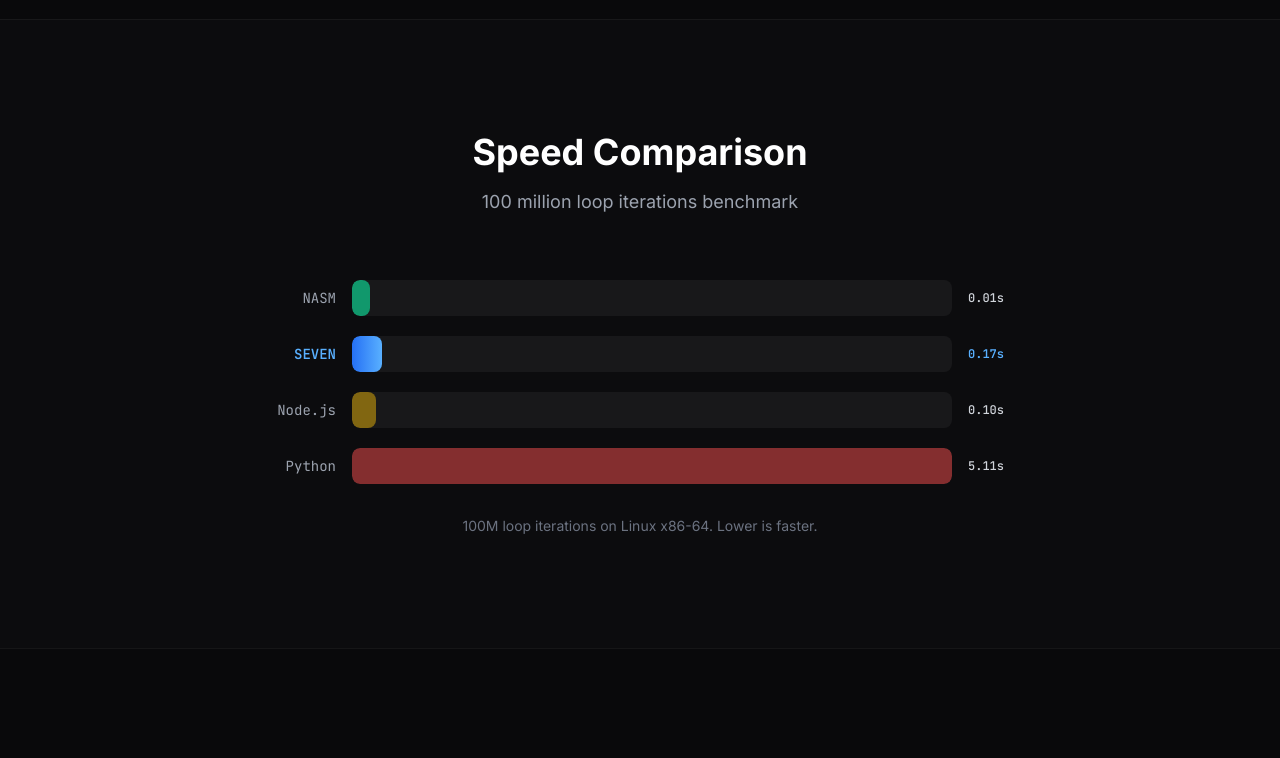
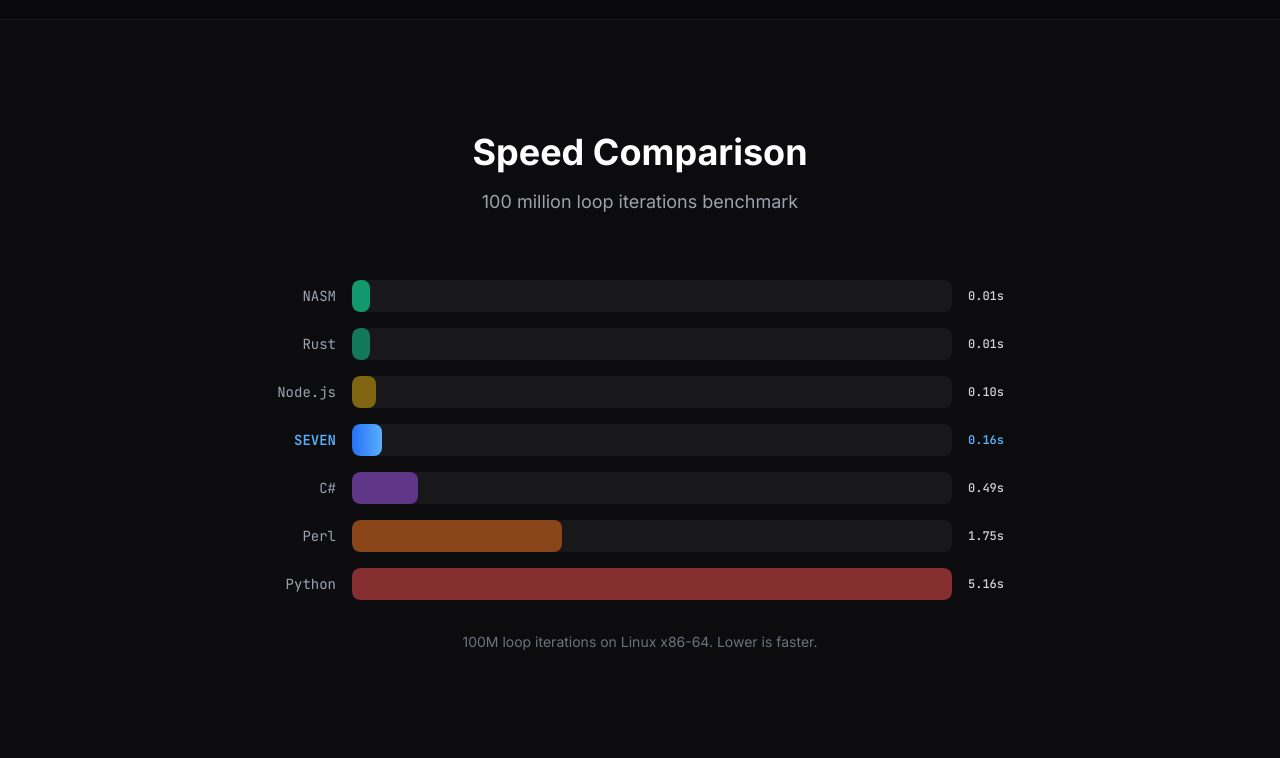
Before and after one commit to seven-language/seven-language.github.io, a plain HTML site: page index.html in a window 1280 px wide. Shown: the part 1903-2661 px from the top of the page. Drawn offline with nearby package versions, Linux system fonts and the light colour scheme.

Commit message:
Add Rust, C#, Perl to speed comparison benchmarks

```diff
--- a/index.html
+++ b/index.html
@@ -168,7 +168,7 @@
                     <div class="w-12 h-12 rounded-xl bg-seven-600/10 flex items-center justify-center mb-4">
                         <svg class="w-6 h-6 text-seven-400" fill="none" stroke="currentColor" viewBox="0 0 24 24"><path stroke-linecap="round" stroke-linejoin="round" stroke-width="2" d="M13 10V3L4 14h7v7l9-11h-7z"/></svg>
                     </div>
-                    <h3 class="text-lg font-semibold text-white mb-2">30x Faster than Python</h3>
+                    <h3 class="text-lg font-semibold text-white mb-2">32x Faster than Python</h3>
                     <p class="text-gray-400 text-sm leading-relaxed">Compiles directly to native x86-64 machine code. No interpreter, no virtual machine, no garbage collector overhead.</p>
                 </div>
                 <!-- Feature 2 -->
@@ -222,38 +222,62 @@
                 <h2 class="text-3xl sm:text-4xl font-bold text-white mb-4">Speed Comparison</h2>
                 <p class="text-gray-400 text-lg">100 million loop iterations benchmark</p>
             </div>
-            <div class="max-w-3xl mx-auto space-y-5" id="benchmarks">
+            <div class="max-w-3xl mx-auto space-y-4" id="benchmarks">
                 <!-- NASM -->
                 <div class="flex items-center gap-4">
                     <span class="w-20 text-right text-sm font-mono text-gray-400 shrink-0">NASM</span>
-                    <div class="flex-1 h-9 rounded-lg bg-white/5 overflow-hidden">
+                    <div class="flex-1 h-8 rounded-lg bg-white/5 overflow-hidden">
                         <div class="h-full rounded-lg bg-emerald-500/80 bar-animate" style="width:3%"></div>
                     </div>
                     <span class="w-14 text-left text-xs font-mono text-gray-300 font-medium shrink-0">0.01s</span>
                 </div>
-                <!-- SEVEN -->
+                <!-- Rust -->
                 <div class="flex items-center gap-4">
-                    <span class="w-20 text-right text-sm font-mono font-bold text-seven-400 shrink-0">SEVEN</span>
-                    <div class="flex-1 h-9 rounded-lg bg-white/5 overflow-hidden">
-                        <div class="h-full rounded-lg bg-gradient-to-r from-seven-600 to-seven-400 bar-animate" style="width:5%;animation-delay:0.1s"></div>
+                    <span class="w-20 text-right text-sm font-mono text-gray-400 shrink-0">Rust</span>
+                    <div class="flex-1 h-8 rounded-lg bg-white/5 overflow-hidden">
+                        <div class="h-full rounded-lg bg-emerald-500/60 bar-animate" style="width:3%;animation-delay:0.05s"></div>
                     </div>
-                    <span class="w-14 text-left text-xs font-mono text-seven-400 font-bold shrink-0">0.17s</span>
+                    <span class="w-14 text-left text-xs font-mono text-gray-300 font-medium shrink-0">0.01s</span>
                 </div>
                 <!-- Node.js -->
                 <div class="flex items-center gap-4">
                     <span class="w-20 text-right text-sm font-mono text-gray-400 shrink-0">Node.js</span>
-                    <div class="flex-1 h-9 rounded-lg bg-white/5 overflow-hidden">
-                        <div class="h-full rounded-lg bg-yellow-500/50 bar-animate" style="width:4%;animation-delay:0.2s"></div>
+                    <div class="flex-1 h-8 rounded-lg bg-white/5 overflow-hidden">
+                        <div class="h-full rounded-lg bg-yellow-500/50 bar-animate" style="width:4%;animation-delay:0.1s"></div>
                     </div>
                     <span class="w-14 text-left text-xs font-mono text-gray-300 font-medium shrink-0">0.10s</span>
+                </div>
+                <!-- SEVEN -->
+                <div class="flex items-center gap-4">
+                    <span class="w-20 text-right text-sm font-mono font-bold text-seven-400 shrink-0">SEVEN</span>
+                    <div class="flex-1 h-8 rounded-lg bg-white/5 overflow-hidden">
+                        <div class="h-full rounded-lg bg-gradient-to-r from-seven-600 to-seven-400 bar-animate" style="width:5%;animation-delay:0.15s"></div>
+                    </div>
+                    <span class="w-14 text-left text-xs font-mono text-seven-400 font-bold shrink-0">0.16s</span>
+                </div>
+                <!-- C# -->
+                <div class="flex items-center gap-4">
+                    <span class="w-20 text-right text-sm font-mono text-gray-400 shrink-0">C#</span>
+                    <div class="flex-1 h-8 rounded-lg bg-white/5 overflow-hidden">
+                        <div class="h-full rounded-lg bg-purple-500/50 bar-animate" style="width:11%;animation-delay:0.2s"></div>
+                    </div>
+                    <span class="w-14 text-left text-xs font-mono text-gray-300 font-medium shrink-0">0.49s</span>
+                </div>
+                <!-- Perl -->
+                <div class="flex items-center gap-4">
+                    <span class="w-20 text-right text-sm font-mono text-gray-400 shrink-0">Perl</span>
+                    <div class="flex-1 h-8 rounded-lg bg-white/5 overflow-hidden">
+                        <div class="h-full rounded-lg bg-orange-500/50 bar-animate" style="width:35%;animation-delay:0.25s"></div>
+                    </div>
+                    <span class="w-14 text-left text-xs font-mono text-gray-300 font-medium shrink-0">1.75s</span>
                 </div>
                 <!-- Python -->
                 <div class="flex items-center gap-4">
                     <span class="w-20 text-right text-sm font-mono text-gray-400 shrink-0">Python</span>
-                    <div class="flex-1 h-9 rounded-lg bg-white/5 overflow-hidden">
+                    <div class="flex-1 h-8 rounded-lg bg-white/5 overflow-hidden">
                         <div class="h-full rounded-lg bg-red-500/50 bar-animate" style="width:100%;animation-delay:0.3s"></div>
                     </div>
-                    <span class="w-14 text-left text-xs font-mono text-gray-300 font-medium shrink-0">5.11s</span>
+                    <span class="w-14 text-left text-xs font-mono text-gray-300 font-medium shrink-0">5.16s</span>
                 </div>
             </div>
             <p class="text-center text-gray-500 text-sm mt-8">100M loop iterations on Linux x86-64. Lower is faster.</p>
```
